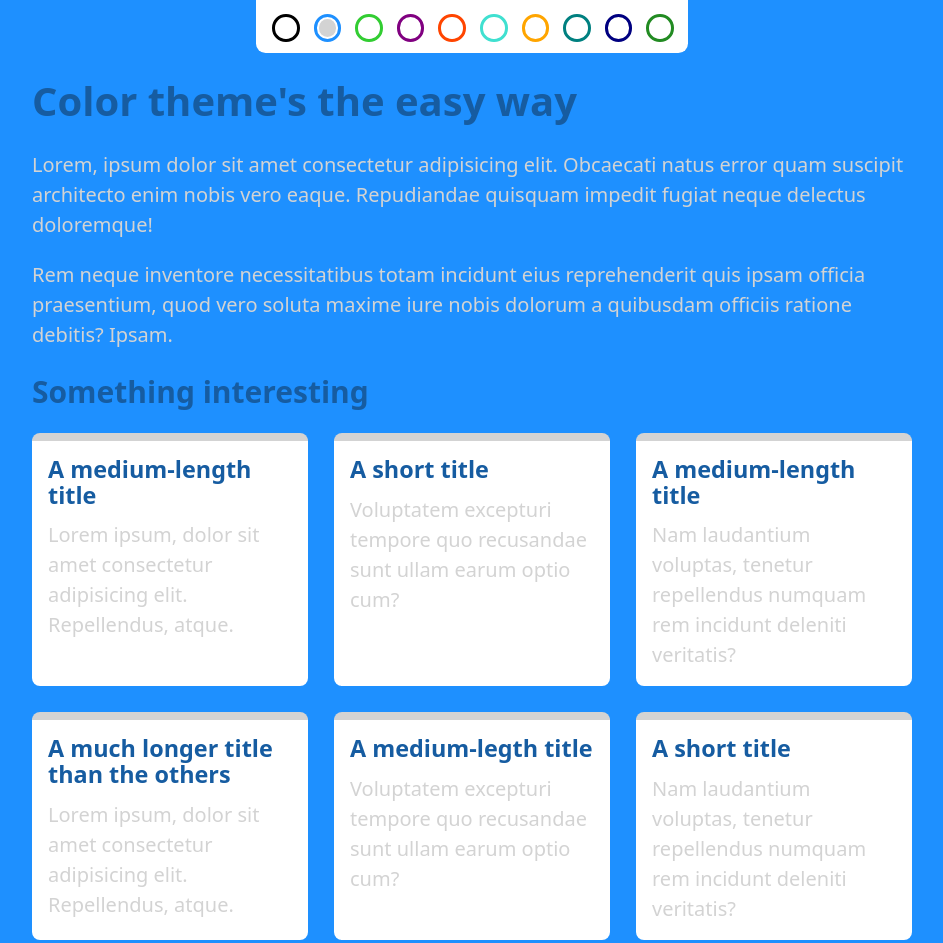
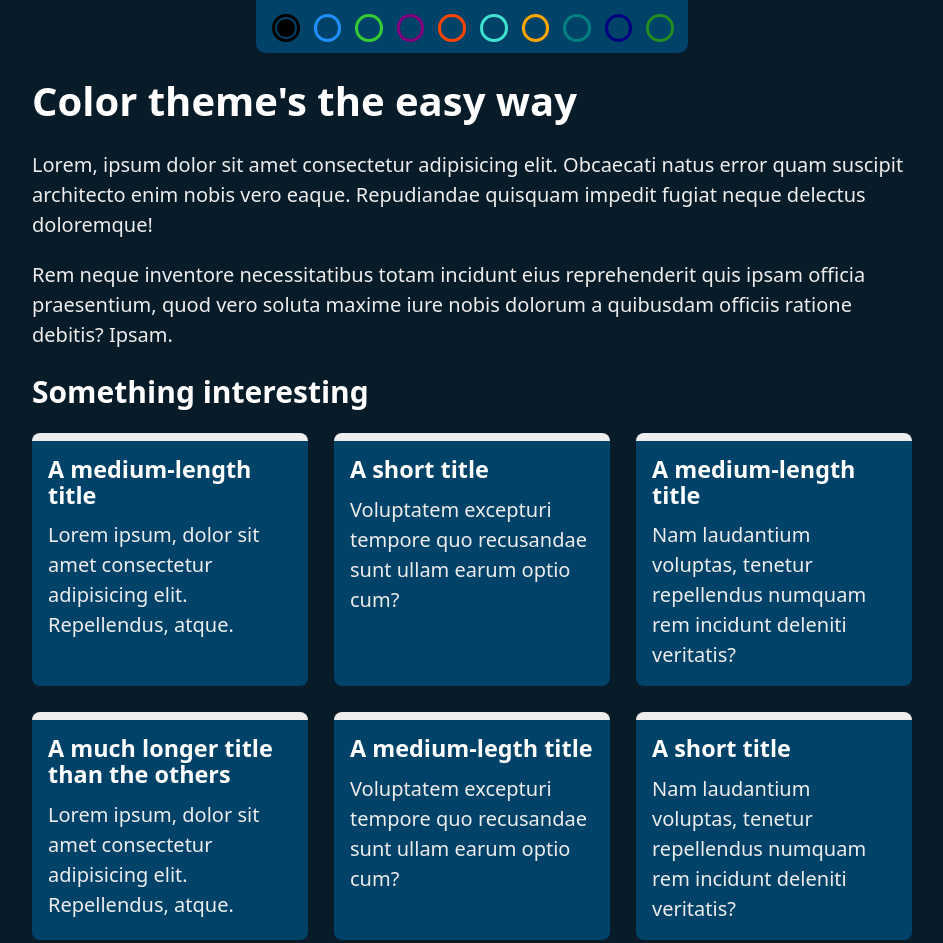
Before and after one commit to m-essam-s/theme-picker, a plain HTML site: page index.html in a window 1280 px wide. Shown: the top 943 px of the page, without its empty margins (168-1111 px from the left). Drawn offline with Linux system fonts and the light colour scheme.

Commit message:
Added theme-picker.js to style the Theme Picker to store theme into the local storage

```diff
--- /dev/null
+++ b/JS/theme-picker.js
@@ -0,0 +1,28 @@
+const colorThemes = document.querySelectorAll('[name="theme"]');
+
+// store theme
+const storeTheme = function (theme) {
+    localStorage.setItem("theme", theme);
+};
+
+// set theme when visitor returns
+const setTheme = function () {
+    const activeTheme = localStorage.getItem("theme");
+    colorThemes.forEach((themeOption) => {
+        if (themeOption.id === activeTheme) {
+            themeOption.checked = true;
+        }
+    });
+    // fallback for no :has() support
+    document.documentElement.className = activeTheme;
+};
+
+colorThemes.forEach((themeOption) => {
+    themeOption.addEventListener("click", () => {
+        storeTheme(themeOption.id);
+        // fallback for no :has() support
+        document.documentElement.className = themeOption.id;
+    });
+});
+
+document.onload = setTheme();
--- a/index.html
+++ b/index.html
@@ -14,11 +14,11 @@
         <fieldset>
             <legend class="visually-hidden">Pick a color scheme</legend>
 
-            <label for="theme" class="visually-hidden">Light</label>
-            <input type="radio" name="theme" id="light" checked>
+            <label for="theme" class="visually-hidden">Default</label>
+            <input type="radio" name="theme" id="default" checked>
 
             <label for="blue-white-grey" class="visually-hidden">Blue, White, and Grey</label>
-            <input type="radio" name="theme" id="blue-white-grey" checked>
+            <input type="radio" name="theme" id="blue-white-grey">
 
 
             <label for="green-white-black" class="visually-hidden">Green, White, and Black</label>
@@ -93,6 +93,7 @@
                 obcaecati pariatur error, in, accusantium eum omnis repellat qui, aliquid magnam odit?</p>
         </div>
     </main>
+    <script src="./JS/theme-picker.js"></script>
 </body>
 
 </html>
```
